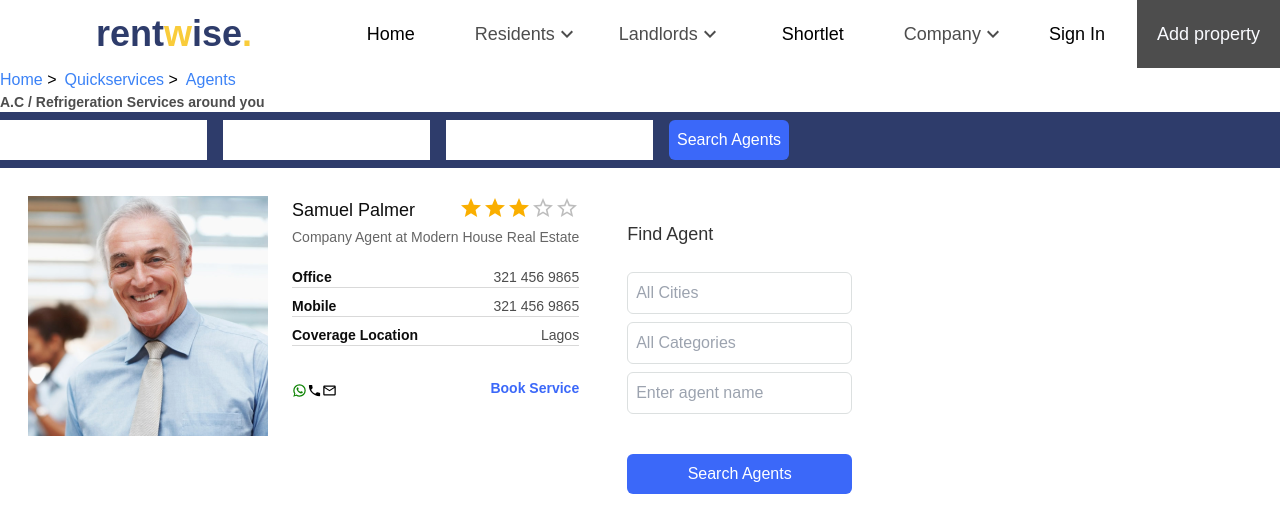
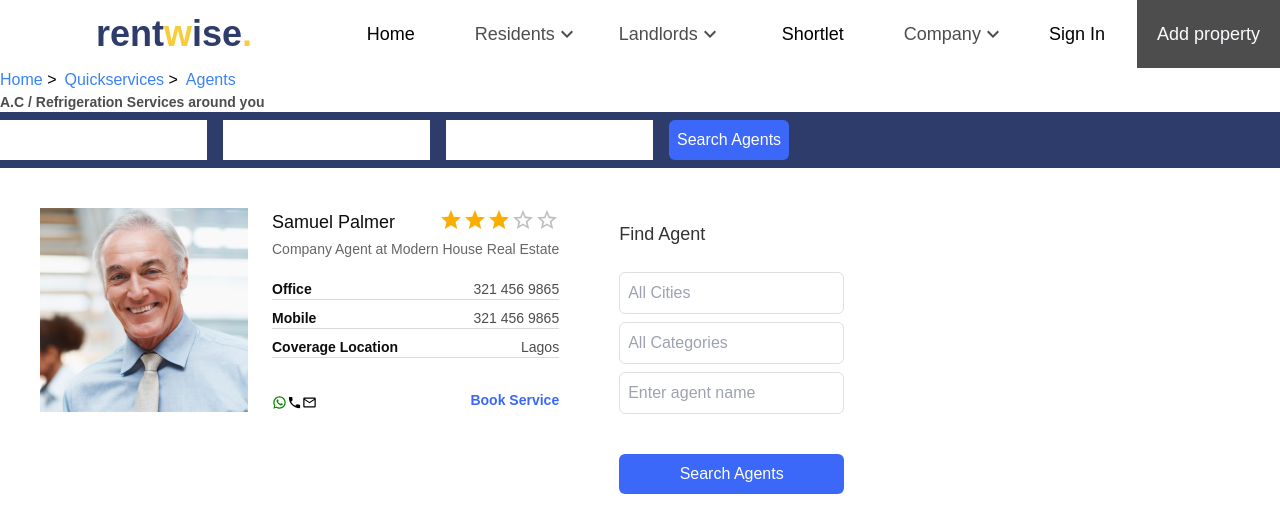
Before and after one commit to Obadea/rentwise, a React (Create React App) app: page /quickservices/agents in a window 1280 px wide. Shown: the top 532 px of the page. Built offline with nearby package versions, Linux system fonts and the light colour scheme; a web font is replaced by a local one.

Commit message:
minor change

```diff
--- a/src/pages/affordabilitycalcuator/AffordabilityCalculator.jsx
+++ b/src/pages/affordabilitycalcuator/AffordabilityCalculator.jsx
@@ -43,7 +43,7 @@ function AffordabilityCalculator() {
         {/* <div className="hidden">
           <div className="flex flex-col gap-2">
             <div>
-              <img src="" alt="" />
+              <img src="" alt="" />s
             </div>
             <div>
               <h4 className="font-bold text-sm text-customblack2">
@@ -52,7 +52,7 @@ function AffordabilityCalculator() {
             </div>
           </div>
         </div> */}
-        <div className="flex flex-col lg:flex-row lg:justify-center">
+        <div className="flex flex-col lg:flex-row xl:justify-center">
           <div className="flex flex-col lg:flex-row gap-6">
             <div className="flex flex-col lg:w-[475px]">
               <div className="flex flex-col gap-2">
--- a/src/pages/landingpage/components/Propertycard.jsx
+++ b/src/pages/landingpage/components/Propertycard.jsx
@@ -16,12 +16,12 @@ function Propertycard() {
     <div className=" px-0 bg-white relative mx-auto md:mx-4 flex flex-col lg:mx-4 hover:bg-addpropertybg max-w-[400px] rounde-md shadow-[0px_4px_4px_0px_rgba(0,0,0,0.1)]">
       <div
         className="max-h-[300px] max-w-[400px]"
-        style={{
-          backgroundImage: `url(${require("../../../assets/chair_table.png")})`,
-          backgroundSize: "cover",
-          backgroundPosition: "center",
-          backgroundRepeat: "no-repeat",
-        }}
+        // style={{
+        //   backgroundImage: `url(${require("../../../assets/chair_table.png")})`,
+        //   backgroundSize: "cover",
+        //   backgroundPosition: "center",
+        //   backgroundRepeat: "no-repeat",
+        // }}
       >
         <p className="w-auto text-[70%] bg-black bg-opacity-50 text-white absolute inline px-2 py-1 top-4 left-[70%]">
           FOR RENT
--- a/src/pages/sevicesagentpage/servicesagentpage.jsx
+++ b/src/pages/sevicesagentpage/servicesagentpage.jsx
@@ -30,10 +30,12 @@ function ServicesAgentPage() {
           </button>
         </div>
       </div>
+
       <div className="flex  gap-6 p-7">
-        <div className="flex gap-6 justify-between ">
-          <div>
-            <img src={agent} alt="" />
+        <div className="flex-3">
+          <div className="flex gap-6 justify-between p-3  ">
+            <div className="h-full">
+              <img src={agent} alt="" className="h-full" />
             </div>
             {/* FInd Agent */}
             <div>
@@ -93,6 +95,7 @@ function ServicesAgentPage() {
               </div>
             </div>
           </div>
+        </div>
 
         {/* Search agent */}
         <div className="flex flex-col gap-6 p-6">
```
Also changed, not shown: src/assets/agent.png. Lines whose indentation alone changed are shown as unchanged.
